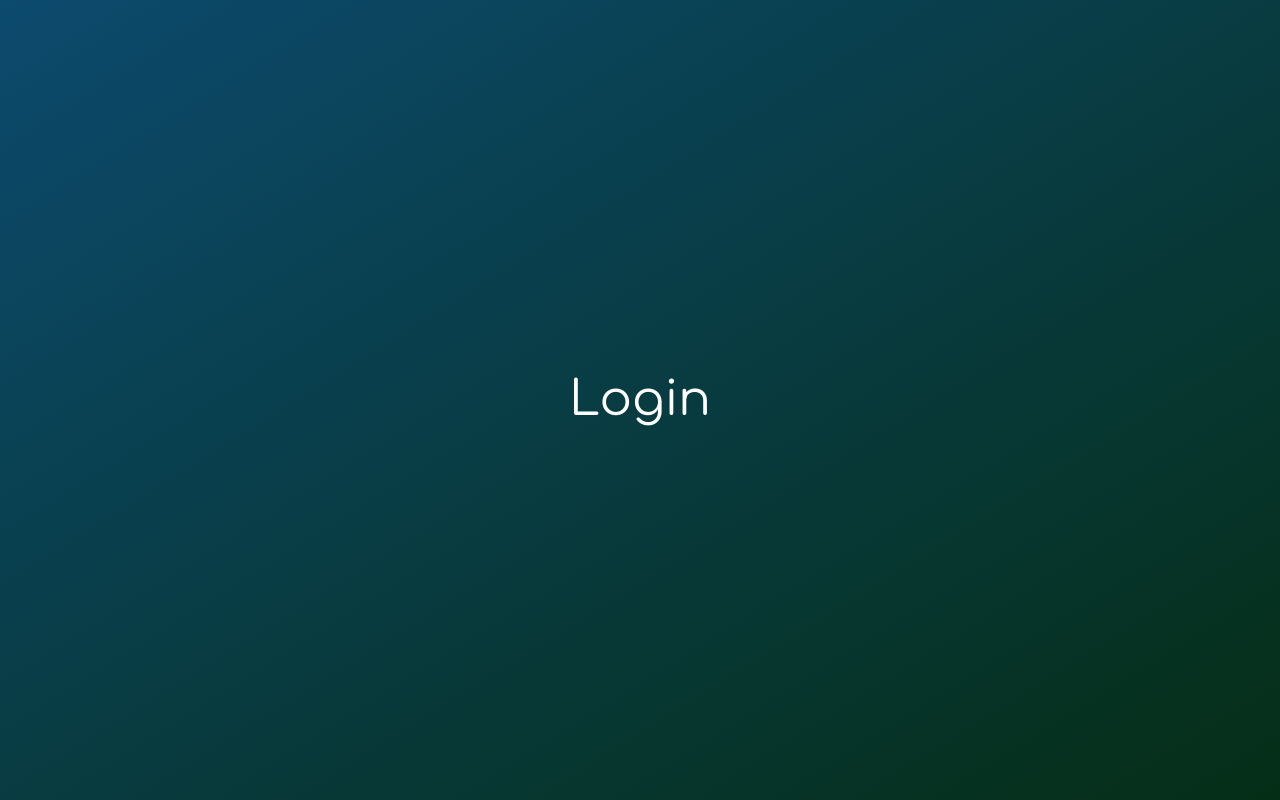
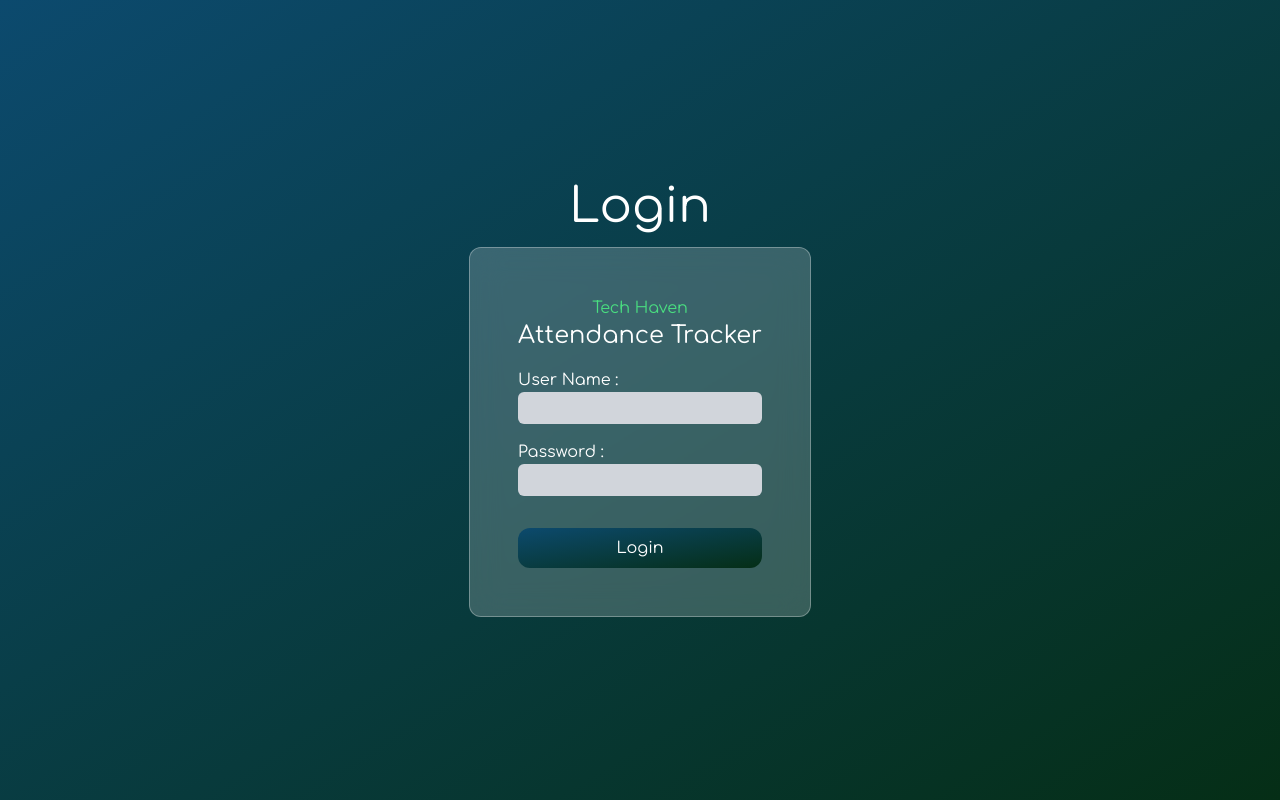
Before and after one commit to haseebx16/attendance-system, a Next.js app: page / in a window 1280 px wide. Built offline with nearby package versions, Linux system fonts and the light colour scheme.

Commit message:
login page frontend

```diff
--- a/app/Components/Login.jsx
+++ b/app/Components/Login.jsx
@@ -5,8 +5,14 @@ const Login = () => {
   return (
     <div className={` ${font.className} h-screen text-white flex justify-center flex-col items-center w-full bg-gradient-to-br from-sky-900 to-green-950`}>
         <h1 className='text-5xl '>Login</h1>
-        <div className='bg-white'>
-
+        <div className='backdrop-blur-lg bg-white/20 border-white/30 border p-12 flex flex-col mt-4 rounded-xl'>
+            <h2 className='text-md text-center text-green-400'>Tech Haven</h2>
+            <h2 className='text-2xl'>Attendance Tracker</h2>
+            <label htmlFor="user" className='mt-4'>User Name :</label>
+            <input name='user' type='text' className='rounded-md p-1 text-black bg-gray-300'/>
+            <label htmlFor="pass" className='mt-4'>Password :</label>
+            <input name='pass' type='password' className='rounded-md p-1 text-black bg-gray-300'/>
+            <button className='w-full rounded-xl bg-gradient-to-br from-sky-900 hover:from-emerald-500 hover:to-emerald-700 transition-all duration-400 to-green-950 py-2 mt-8'>Login</button>
         </div>
     </div>
   )
```
